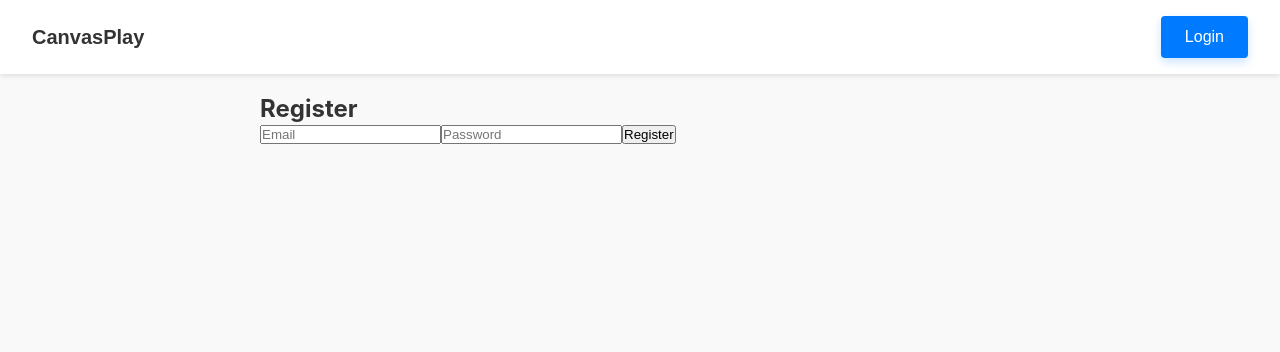
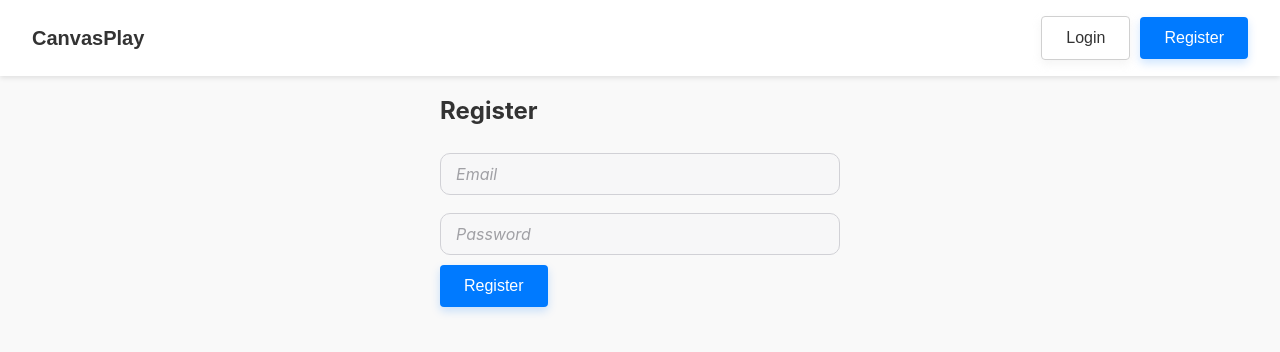
Before and after one commit to salmanbukhari1/canvas-app, a Next.js app in the folder frontend/: page /register in a window 1280 px wide. Shown: the top 352 px of the page. Built offline with nearby package versions, Linux system fonts and the light colour scheme; no server answers.

Commit message:
Add styles to authentication items

```diff
--- a/frontend/components/Layout/Header.js
+++ b/frontend/components/Layout/Header.js
@@ -21,6 +21,10 @@ const Header = () => {
     router.push('/login');
   };
 
+  const handleRegister = () => {
+    router.push('/register');
+  };
+
   return (
     <header className={styles.header}>
       <div className={styles.logo} onClick={() => router.push('/')}>
@@ -32,9 +36,16 @@ const Header = () => {
             Logout
           </Button>
         ) : (
-          <Button onClick={handleLogin} disabled={!loading}>
-            Login
-          </Button>
+          <>
+            <span className="inline mr-10">
+              <Button onClick={handleLogin} variant={"secondaryButton"} disabled={!loading}>
+                Login
+              </Button>
+            </span>
+            <Button onClick={handleRegister} disabled={!loading}>
+              Register
+            </Button>
+          </>
         )}
       </nav>
     </header>
--- a/frontend/pages/register.js
+++ b/frontend/pages/register.js
@@ -1,6 +1,8 @@
 import React, { useState } from 'react';
+import Button from '../components/Controls/Button';
 import { useDispatch, useSelector } from 'react-redux';
 import { registerUserAsync } from '../redux/authSlice';
+
 
 const Register = () => {
   const [email, setEmail] = useState('');
@@ -14,7 +16,7 @@ const Register = () => {
   };
 
   return (
-    <>
+    <div className={"med-container"}>
       <h2>Register</h2>
       <input
         type="email"
@@ -28,11 +30,10 @@ const Register = () => {
         onChange={e => setPassword(e.target.value)}
         placeholder="Password"
       />
-      <button onClick={handleRegister} disabled={loading}>
+      <Button onClick={handleRegister} disabled={loading}>
         Register
-      </button>
-      {error && <p>{error}</p>}
-    </>
+      </Button>
+    </div>
   );
 };
 
--- a/frontend/styles/Button.module.css
+++ b/frontend/styles/Button.module.css
@@ -8,6 +8,7 @@
     border: none;
     box-shadow: 0 4px 10px rgba(0, 122, 255, 0.2);
     transition: transform 0.2s ease, box-shadow 0.3s ease;
+    cursor:pointer;
   }
 
   .button:hover {
@@ -22,3 +23,16 @@
   .logoutButton {
     background-color: #f44336; /* Red color for logout button */
   }
+
+
+  .secondaryButton {
+    background-color: transparent;
+    box-shadow: 0 4px 10px rgb(201 201 201 / 20%);
+    transition: transform 0.2s ease, box-shadow 0.3s ease;
+    color: #333;
+    border: 1px solid #d0d0d0;
+  }
+
+  .secondaryButton:hover{
+    background-color: #f1eded;
+  }
--- a/frontend/styles/globals.css
+++ b/frontend/styles/globals.css
@@ -6,9 +6,63 @@
   box-sizing: border-box;
 }
 
-
 body {
   font-family: -apple-system, BlinkMacSystemFont, "Segoe UI", "Roboto", "Oxygen", "Ubuntu", "Cantarell", "Fira Sans", "Droid Sans", "Helvetica Neue", sans-serif;
   background-color: #f9f9f9;
   color: #333;
 }
+
+/* General styling for input fields */
+input {
+  font-family: -apple-system, BlinkMacSystemFont, "Segoe UI", Roboto, "Helvetica Neue", Arial, sans-serif;
+  font-size: 16px; /* Default font size */
+  padding: 10px 15px; /* Padding inside the input field */
+  margin: 8px 0; /* Spacing around the input field */
+  border: 1px solid #d1d1d6; /* Light border color */
+  border-radius: 10px; /* Rounded corners */
+  background-color: #f7f7f8; /* Light background color */
+  color: #333; /* Text color */
+  transition: all 0.3s ease; /* Smooth transition for focus effect */
+  box-sizing: border-box; /* Make sure padding and border are inside the box size */
+  width: 100%;
+  margin-bottom: 10px;
+}
+
+/* Input field when focused */
+input:focus {
+  outline: none; /* Remove default outline */
+  border-color: #007aff; /* iOS-like blue border on focus */
+  background-color: #ffffff; /* Change background to white when focused */
+  box-shadow: 0 0 5px rgba(0, 122, 255, 0.3); /* Subtle blue shadow */
+}
+
+/* Placeholder text styling */
+input::placeholder {
+  color: #a0a0a5; /* Light gray placeholder text */
+  font-style: italic; /* Slightly italic placeholder text */
+}
+
+/* For disabled inputs */
+input:disabled {
+  background-color: #e1e1e6; /* Lighter gray background for disabled inputs */
+  border-color: #d1d1d6; /* Lighter border for disabled inputs */
+  color: #a0a0a5; /* Lighter text for disabled inputs */
+  cursor: not-allowed; /* Change cursor to show disabled state */
+}
+
+.med-container {
+  max-width: 400px;
+  margin: 0 auto;
+}
+
+.inline {
+  display: inline-block;
+}
+
+.mr-10 {
+  margin-right: 10px;
+}
+
+h2 {
+  margin-bottom: 20px;
+}
```
Also changed, not shown: frontend/pages/login.js (+12 -15 lines).
